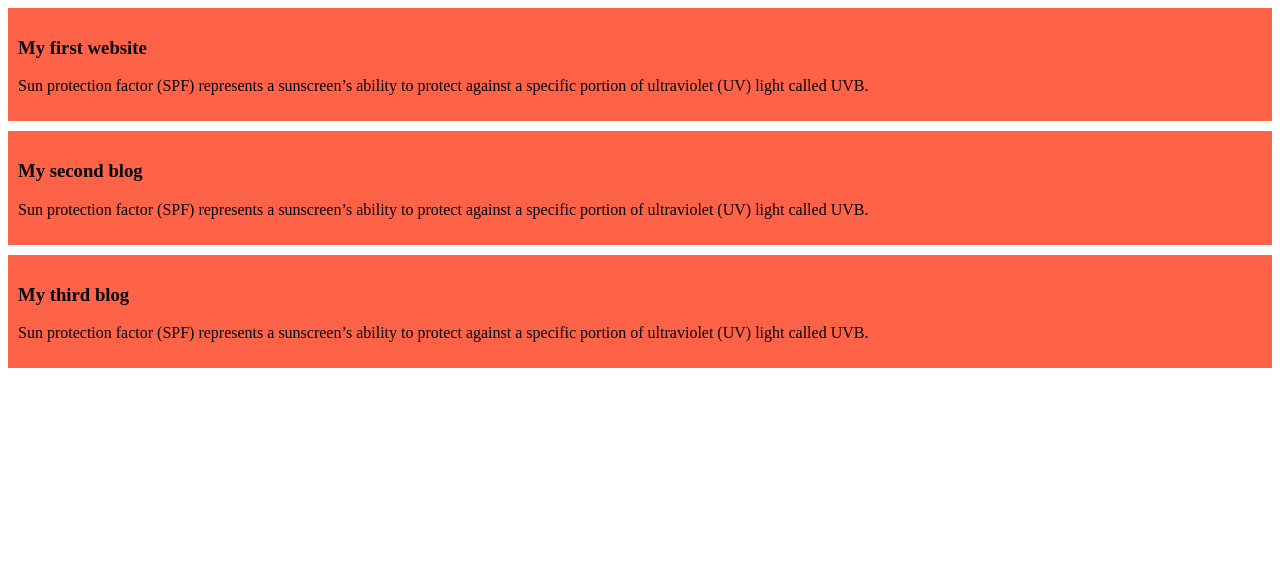
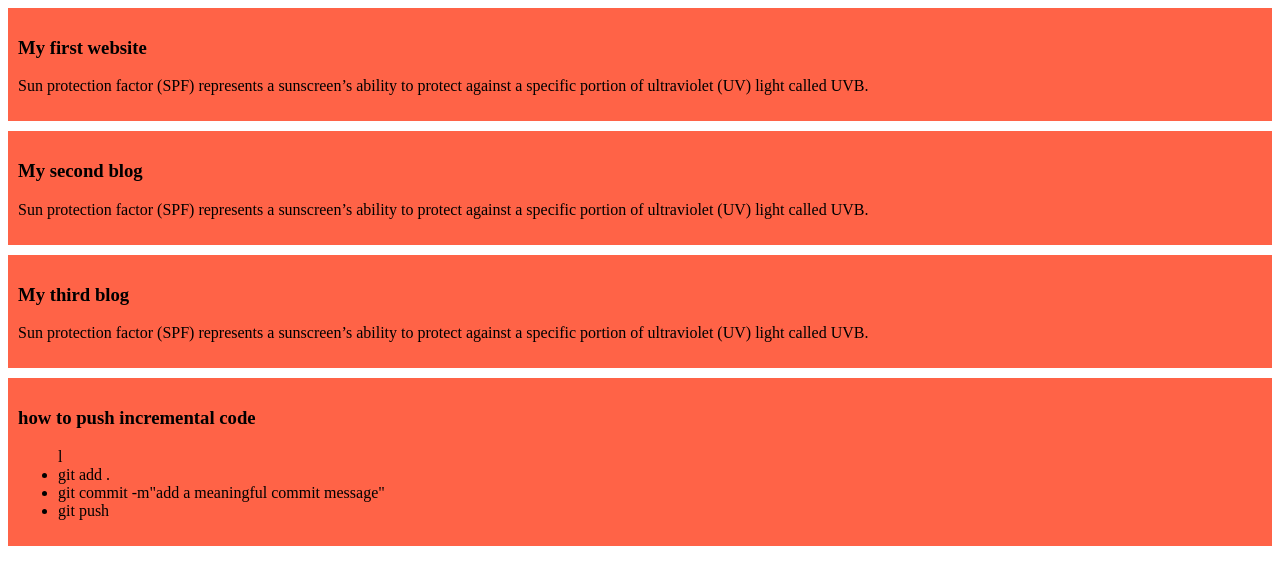
Before and after one commit to Fahima-fahi/my-simple-website, a plain HTML site: page index.html in a window 1280 px wide. Drawn offline with Linux system fonts and the light colour scheme.

Commit message:
added a list to push

```diff
--- a/index.html
+++ b/index.html
@@ -19,5 +19,13 @@
         <h3>My third  blog</h3>
         <p>Sun protection factor (SPF) represents a sunscreen’s ability to protect against a specific portion of ultraviolet (UV) light called UVB. </p>
     </div>
+    <div>
+       <h3>how to push incremental code</h3>
+       <ul>
+        l <li>git add .</li>
+          <li>git commit -m"add a meaningful commit message"</li>
+          <li>git push</li>
+       </ul>
+    </div>
 </body>
 </html>
```
